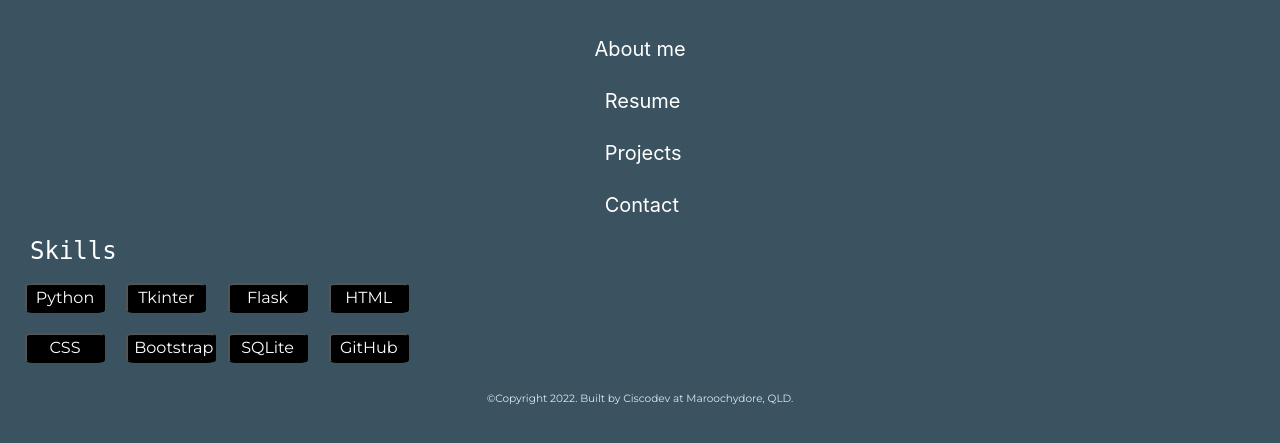
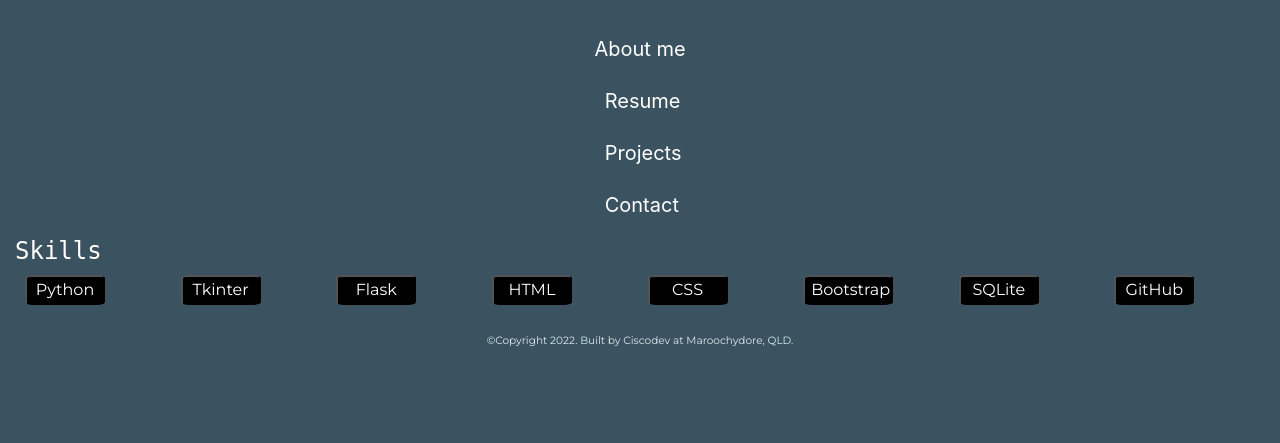
Before and after one commit to CiscoMerchan/Ciscodev_Portfolio, a Flask app: page / in a window 1280 px wide. Shown: the part 311-754 px from the top of the page. Run offline with Flask 2, Linux system fonts and the light colour scheme; some libraries are stand-ins or nearby versions.

Commit message:
Change Intro Text and Skills

```diff
--- a/static/css/main1.css
+++ b/static/css/main1.css
@@ -144,9 +144,9 @@ body {
 }
 /* Coding skill*/
 .code{
-    margin: 10px 100px 30px 2
+    margin: 10px 50px 30px 2
     0px;
-    width: 600px;
+
     font-family: 'Montserrat';
 }
 .head-code-skills{
@@ -155,7 +155,7 @@ body {
 
 }
 .skill-grid{
-    padding: 0 180px 0 15px;
+    padding: 0 20px 0 15px;
 
     display: grid;
     grid-template-columns: repeat(auto-fit, minmax(85px, 1fr));
@@ -170,8 +170,9 @@ body {
     text-align: center;
 }
 .bootstrap{
-width: 90px;
-text-align: center;
+    width: 90px;
+    text-align: center;
+    margin-right: 30px;
 }
 
 /* END home.html */
--- a/templates/home.html
+++ b/templates/home.html
@@ -43,8 +43,8 @@
 
 <!-- coding skills -->
 <section class="code">
-    <h2 class="head-code-skills">Skills</h2>
-    <div class="skill-grid col-md-12 col-sm-4 col-center  ">
+    <h2 class="head-code-skills col-md-12 col-sm-4 col-center">Skills</h2>
+    <div class="skill-grid   ">
         <div class="">
         <button class="code-skills">Python</button>
         </div>
```
